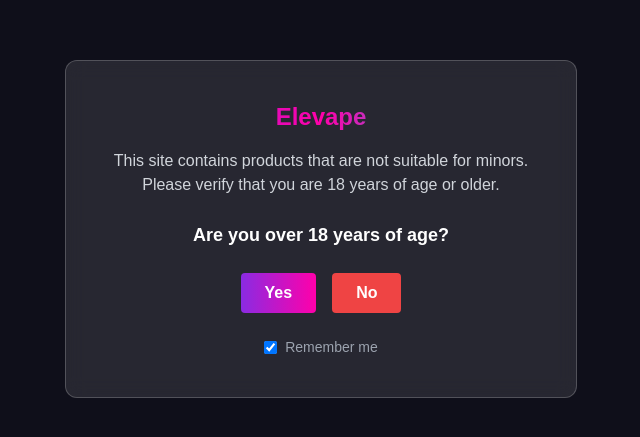
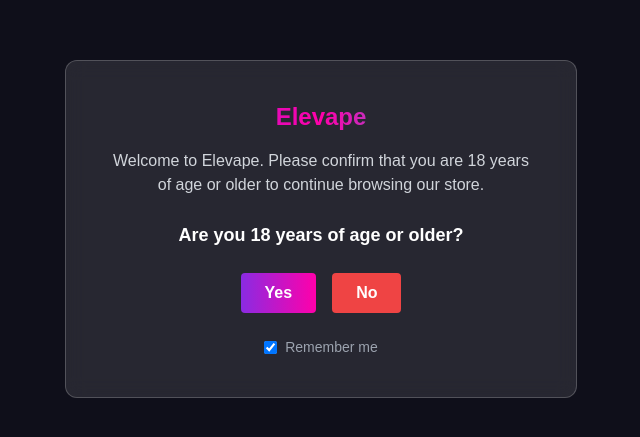
Before and after one commit to Limpaso-dev/ELEVAPE, a React (Vite) app in the folder frontend/: page / in a window 1280 px wide. Shown: the part 171-608 px from the top of the page, without its empty margins (319-959 px from the left). Built offline with nearby package versions, Linux system fonts and the light colour scheme; no server answers.

Commit message:
age gateway page

```diff
--- a/frontend/src/pages/AgeGate.jsx
+++ b/frontend/src/pages/AgeGate.jsx
@@ -11,7 +11,7 @@
   };
 
   const handleNo = () => {
-    alert("You must be 18+ to access Elevape.");
+    alert("You must be 18+ to continue.");
   };
 
   return (
@@ -25,13 +25,12 @@
 
         {/* MESSAGE */}
         <p className="text-gray-300 mb-6">
-          This site contains products that are not suitable for minors.
-          Please verify that you are 18 years of age or older.
+          Welcome to Elevape. Please confirm that you are 18 years of age or older to continue browsing our store.
         </p>
 
         {/* QUESTION */}
         <h2 className="text-lg font-semibold mb-6">
-          Are you over 18 years of age?
+          Are you 18 years of age or older?
         </h2>
 
         {/* BUTTONS */}
```
